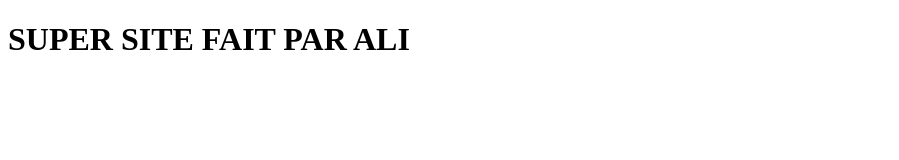
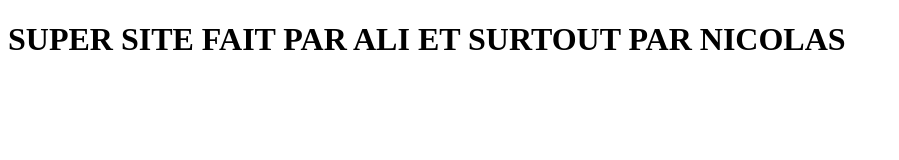
Before and after one commit to NicolasVnt/TD4, a plain HTML site: page index.html in a window 1280 px wide. Shown: the whole page, without its empty margins (0-899 px from the left). Drawn offline with Linux system fonts and the light colour scheme.

Commit message:
modification du titre par nicolas

```diff
--- a/index.html
+++ b/index.html
@@ -7,6 +7,6 @@
     <title>Document</title>
 </head>
 <body>
-    <h1>SUPER SITE FAIT PAR ALI</h1>
+    <h1>SUPER SITE FAIT PAR ALI ET SURTOUT PAR NICOLAS</h1>
 </body>
 </html>
```
